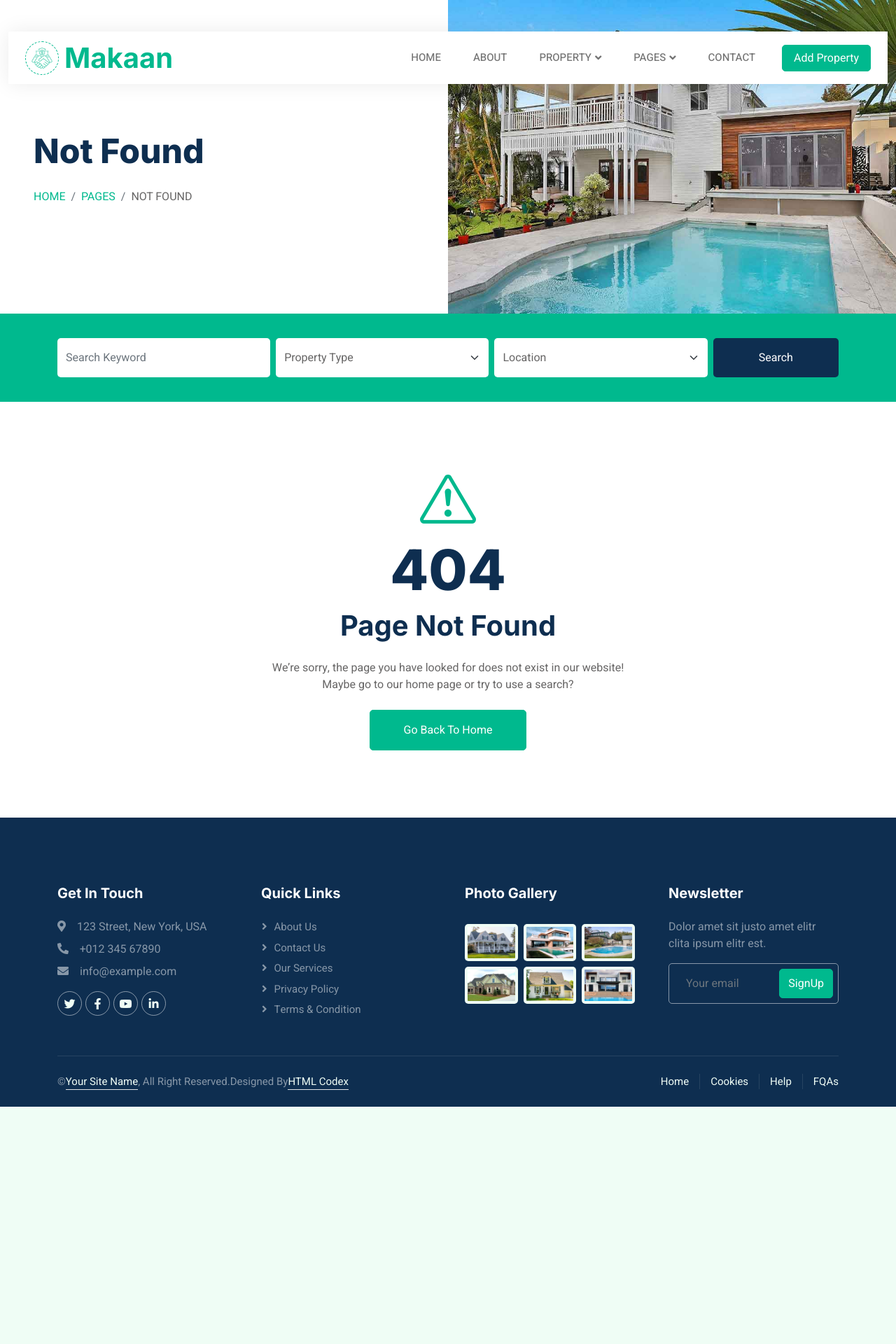
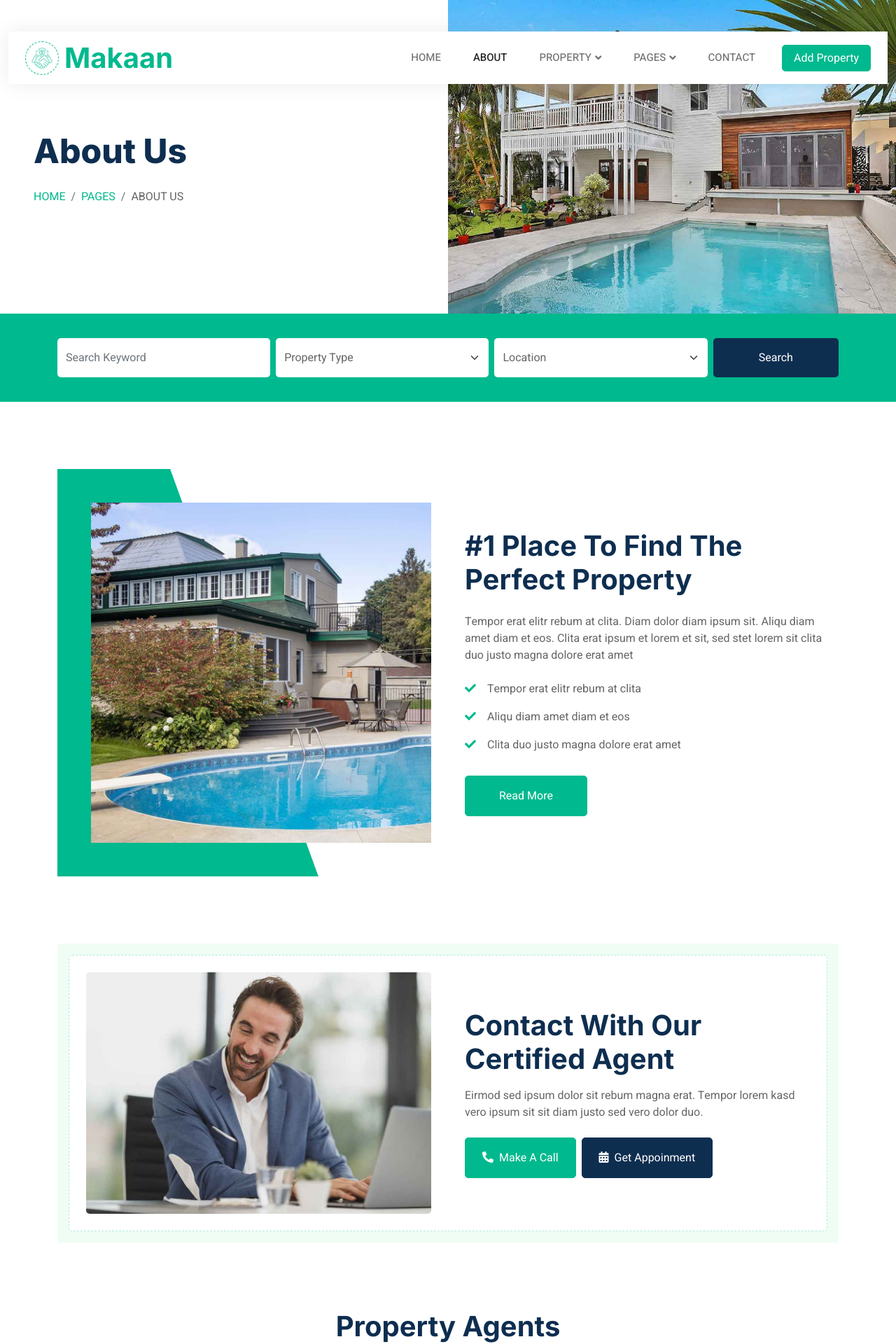
Before and after one commit to mynamebilalkhan/makaan, a React (Vite) app: page /about in a window 1280 px wide. Shown: the top 1920 px of the page at 70% size. Before the commit the page ends 1581 px from the top, so only its background shows below. Built offline with nearby package versions, Linux system fonts and the light colour scheme; no server answers.

Commit message:
About Page

```diff
--- a/src/App.jsx
+++ b/src/App.jsx
@@ -8,11 +8,13 @@ import MainLayout from "./layouts/MainLayout";
 import HomePage from "./pages/HomePage";
 import Contact from "./pages/Contact";
 import NotFound from "./pages/NotFound";
+import About from "./pages/About";
 
 const router = createBrowserRouter(
   createRoutesFromElements(
     <Route path="/" element={<MainLayout />}>
       <Route index element={<HomePage />} />
+      <Route path="/about" element={<About />} />
       <Route path="/contact" element={<Contact />} />
       <Route path="*" element={<NotFound />} />
     </Route>
--- a/src/layouts/Header.jsx
+++ b/src/layouts/Header.jsx
@@ -53,9 +53,9 @@ const Header = () => {
               <NavLink to="/" className={linkClass}>
                 Home
               </NavLink>
-              <a href="about.html" className="nav-item nav-link">
-                About
-              </a>
+              <NavLink to="/about" className={linkClass}>
+              About
+              </NavLink>
               <div className="nav-item dropdown">
                 <a
                   href="#"
--- /dev/null
+++ b/src/pages/About.jsx
@@ -0,0 +1,20 @@
+import AgentsListing from "../components/AgentsListing";
+import BannerInner from "../components/BannerInner";
+import ContactCertifiedAgent from "../components/ContactCertifiedAgent";
+import FeaturedPropertyListing from "../components/FeaturedPropertyListing";
+import PerfectProperty from "../components/PerfectProperty";
+import PropertySearch from "../components/PropertySearch";
+
+const About = () => {
+  return (
+    <>
+        <BannerInner title="About Us"/>
+        <PropertySearch />
+        <PerfectProperty />
+        <ContactCertifiedAgent />
+        <AgentsListing />
+    </>
+  )
+}
+
+export default About;
```
Also changed, not shown: src/pages/NotFound.jsx (+3 -4 lines).
